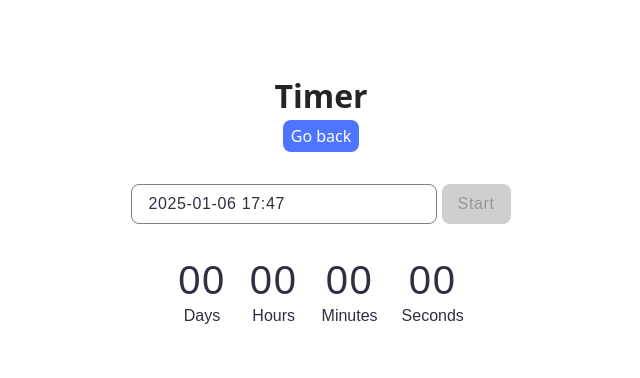
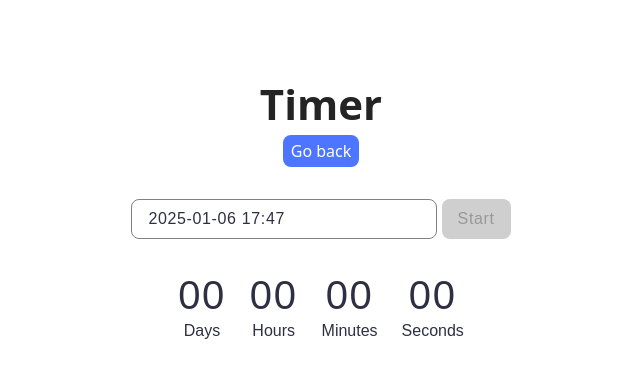
Before and after one commit to Bogdan-uas/goit-js-hw-10, a website built with Vite: page src/1-timer.html in a window 1280 px wide. Shown: the whole page, without its empty margins (327-967 px from the left). Built offline with nearby package versions, Linux system fonts and the light colour scheme.

Commit message:
change build line in package.json

```diff
--- a/package.json
+++ b/package.json
@@ -5,7 +5,7 @@
   "type": "module",
   "scripts": {
     "dev": "vite",
-    "build": "vite build --base=/vanilla-app-template/",
+    "build": "vite build --base=/goit-js-hw-10/",
     "preview": "vite preview"
   },
   "devDependencies": {
--- a/src/css/styles.css
+++ b/src/css/styles.css
@@ -97,5 +97,5 @@ body {
 }
 
 .main-heading {
-    font-size: xx-large;
+    font-size: 42px;
 }
```
